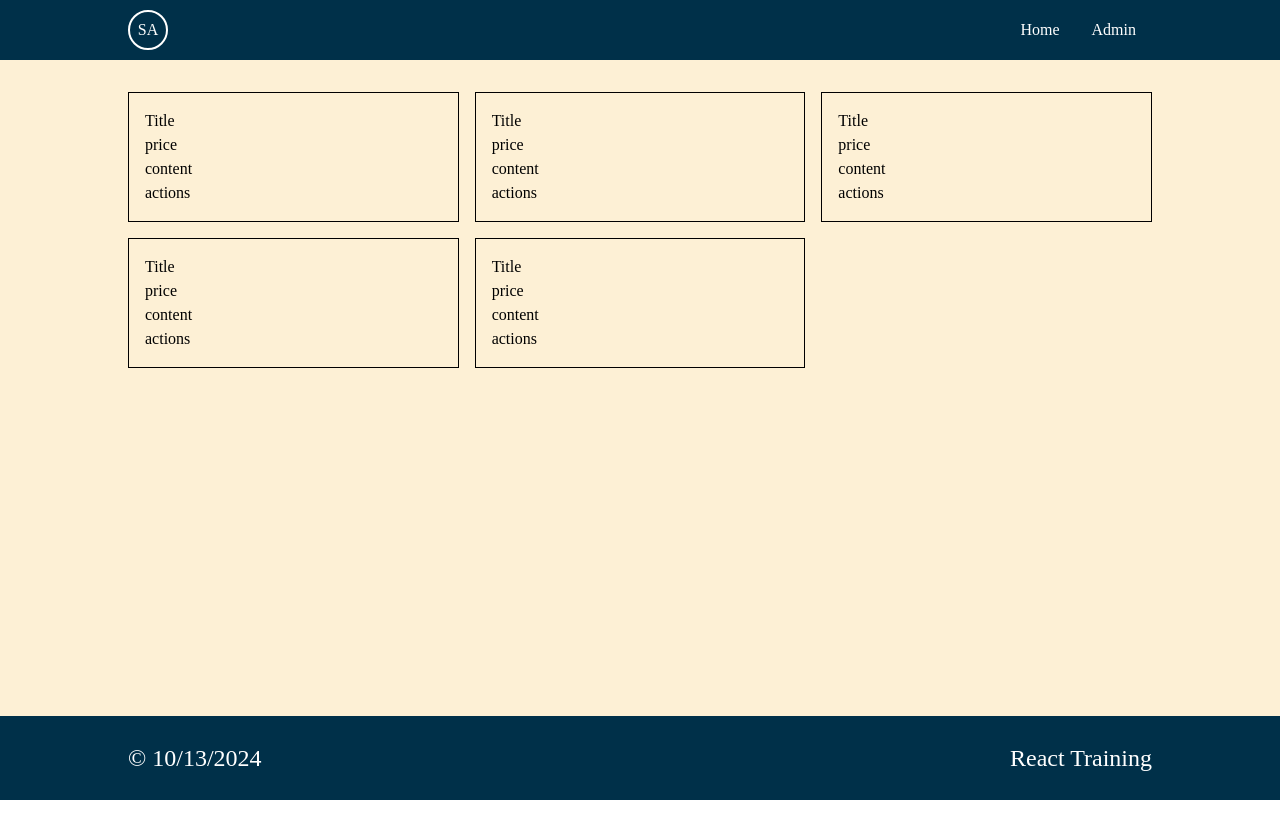
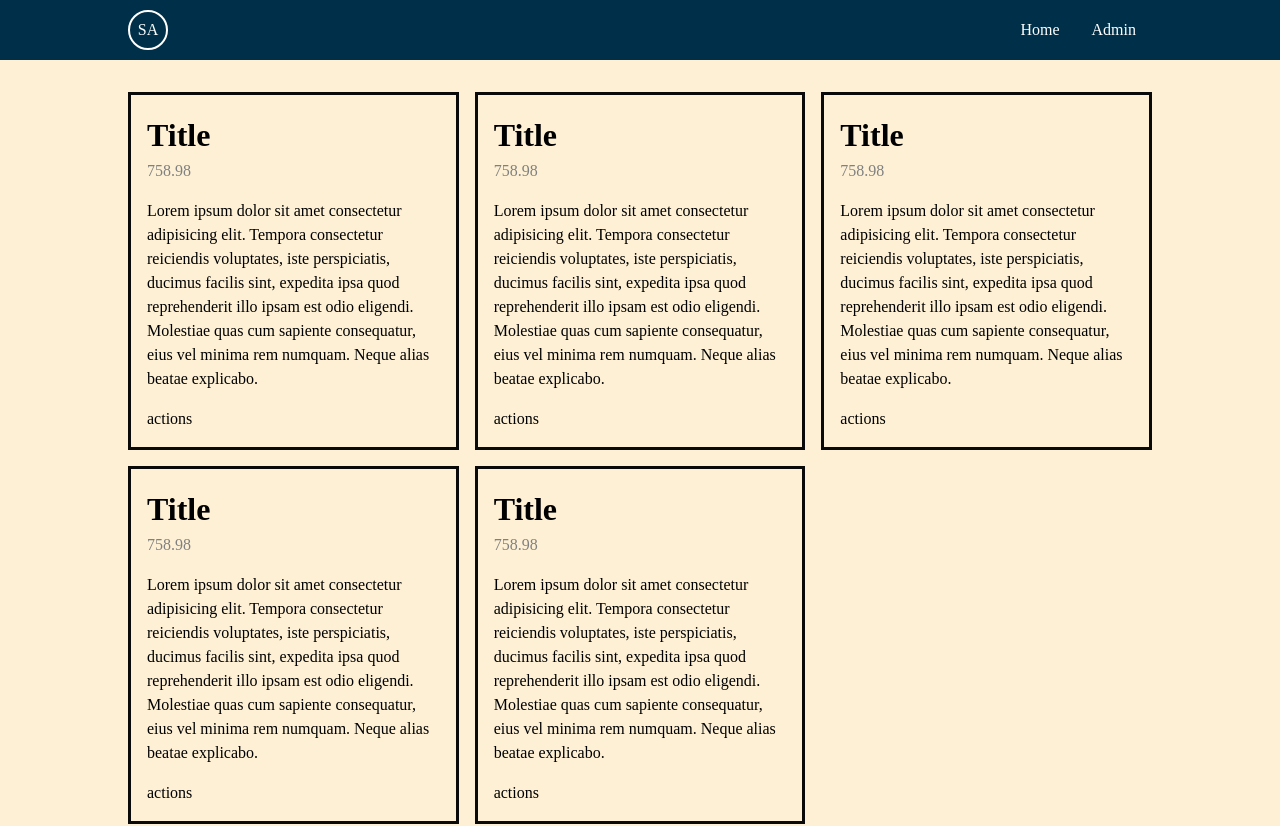
Before and after one commit to amoljagtap17/2024-react-training, a React (Vite) app: page / in a window 1280 px wide. Shown: the top 826 px of the page. Before the commit the page ends 800 px from the top, so only its background shows below. Built offline with nearby package versions, Linux system fonts and the light colour scheme.

Commit message:
day 1: add styles to product card and list components

```diff
--- a/src/components/section/products/ProductCard/ProductCard.module.less
+++ b/src/components/section/products/ProductCard/ProductCard.module.less
@@ -1,6 +1,19 @@
 .ProductCard {
   &__root {
-    border: 1px solid #000;
+    border: 3px solid #0a0a0a;
     padding: 1rem;
   }
+  &__title {
+    font-size: 2rem;
+    font-weight: 700;
+  }
+  &__subtitle {
+    font-size: 1rem;
+    font-weight: 300;
+    color: gray;
+  }
+  &__content {
+    padding: 1rem 0;
+    min-height: 200px;
+  }
 }
--- a/src/components/section/products/ProductCard/index.tsx
+++ b/src/components/section/products/ProductCard/index.tsx
@@ -3,9 +3,15 @@ import styles from "./ProductCard.module.less";
 export function ProductCard() {
   return (
     <div className={styles.ProductCard__root}>
-      <div>Title</div>
-      <div>price</div>
-      <div>content</div>
+      <div className={styles.ProductCard__title}>Title</div>
+      <div className={styles.ProductCard__subtitle}>758.98</div>
+      <div className={styles.ProductCard__content}>
+        Lorem ipsum dolor sit amet consectetur adipisicing elit. Tempora
+        consectetur reiciendis voluptates, iste perspiciatis, ducimus facilis
+        sint, expedita ipsa quod reprehenderit illo ipsam est odio eligendi.
+        Molestiae quas cum sapiente consequatur, eius vel minima rem numquam.
+        Neque alias beatae explicabo.
+      </div>
       <div>actions</div>
     </div>
   );
--- a/src/components/section/products/ProductList/ProductList.module.less
+++ b/src/components/section/products/ProductList/ProductList.module.less
@@ -5,11 +5,11 @@
 
     grid-template-columns: 1fr 1fr 1fr;
 
-    @media only screen and (max-width: 992px) {
+    @media only screen and (max-width: 1200px) {
       grid-template-columns: 1fr 1fr;
     }
 
-    @media only screen and (max-width: 576px) {
+    @media only screen and (max-width: 768px) {
       grid-template-columns: 1fr;
     }
   }
```
